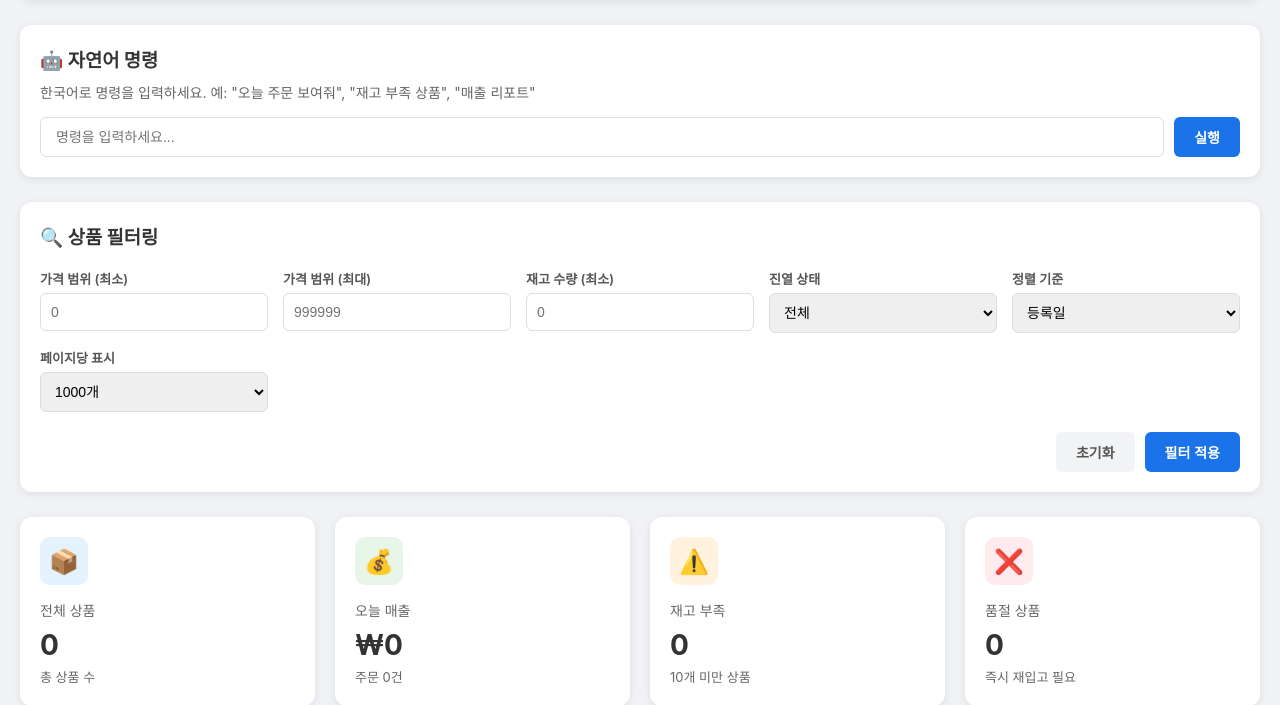
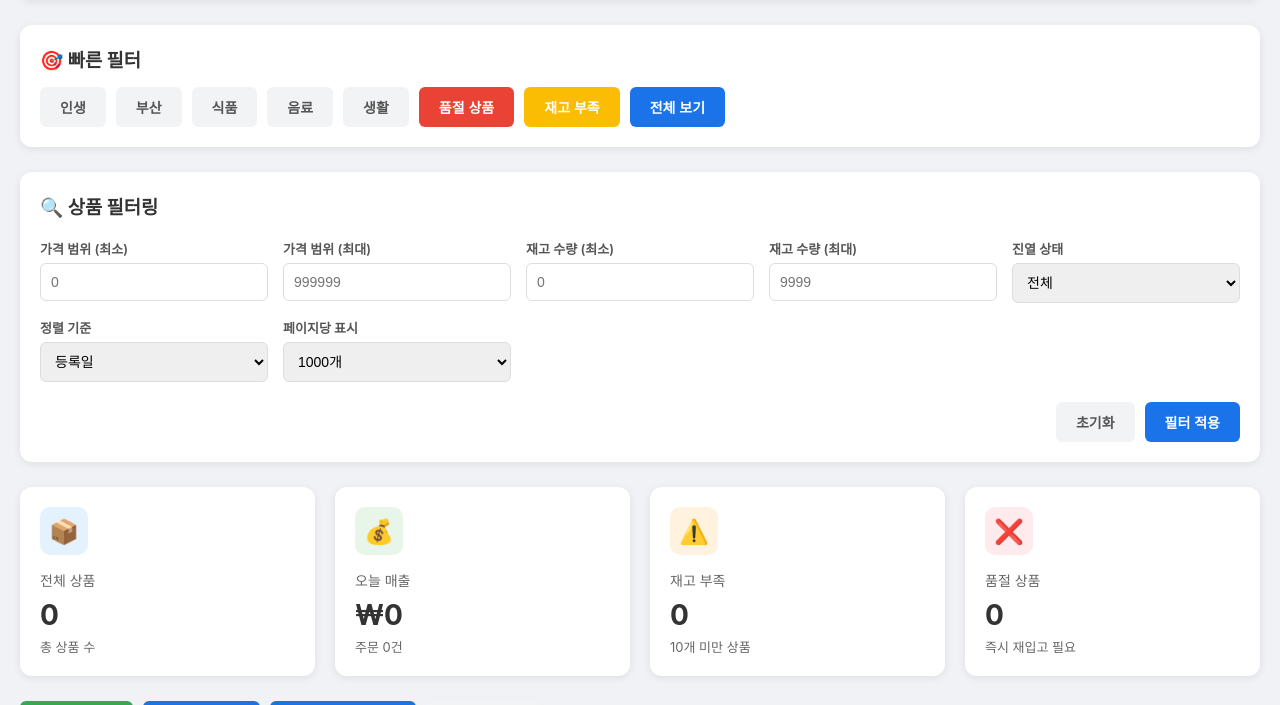
Before and after one commit to manwonyori/cafe24-automation, a Flask app: page /dashboard in a window 1280 px wide. Shown: the part 144-849 px from the top of the page. Run offline with Flask 3, Linux system fonts and the light colour scheme; data that the repository does not hold is empty.

Commit message:
Replace natural language processing with clear filter buttons
- Removed natural language command section (caused 422 errors)
- Added quick filter buttons for categories (인생, 부산, 식품, 음료, 생활)
- Added direct buttons for out of stock and low stock items
- Added stock max filter field
- Simplified UI for better usability

Benefits:
- No more API parsing errors
- Clear and direct functionality
- Faster filtering without typing
- Better user experience

🤖 Generated with [Claude Code](https://claude.ai/code)

Co-Authored-By: Claude <noreply@anthropic.com>

```diff
--- a/templates/dashboard.html
+++ b/templates/dashboard.html
@@ -45,7 +45,7 @@
         }
 
         /* 자연어 명령 섹션 */
-        .command-section {
+        .quick-filters-section {
             background: white;
             padding: 20px;
             border-radius: 12px;
@@ -53,33 +53,24 @@
             margin-bottom: 25px;
         }
 
-        .command-section h3 {
-            margin-bottom: 10px;
+        .quick-filters-section h3 {
+            margin-bottom: 15px;
             color: #333;
         }
 
-        .command-section p {
-            color: #666;
-            font-size: 14px;
-            margin-bottom: 15px;
+        .quick-filter-buttons {
+            display: flex;
+            gap: 10px;
+            flex-wrap: wrap;
         }
 
-        .command-input-group {
-            display: flex;
-            gap: 10px;
+        .btn-warning {
+            background: #fbbc04;
+            color: white;
         }
 
-        .command-input {
-            flex: 1;
-            padding: 10px 15px;
-            border: 1px solid #ddd;
-            border-radius: 6px;
-            font-size: 14px;
-        }
-
-        .command-input:focus {
-            outline: none;
-            border-color: #1a73e8;
+        .btn-warning:hover {
+            background: #ea9d00;
         }
 
         /* 필터 섹션 */
@@ -417,15 +408,19 @@
             <p>모든 상품 관리 기능을 한 곳에서 - 실시간 모니터링, 필터링, 대량 수정, 내보내기</p>
         </div>
 
-        <!-- 자연어 명령 -->
-        <div class="command-section">
-            <h3>🤖 자연어 명령</h3>
-            <p>한국어로 명령을 입력하세요. 예: "오늘 주문 보여줘", "재고 부족 상품", "매출 리포트"</p>
-            <div class="command-input-group">
-                <input type="text" id="commandInput" class="command-input" placeholder="명령을 입력하세요...">
-                <button class="btn btn-primary" onclick="executeCommand()">실행</button>
+        <!-- 빠른 필터 버튼 -->
+        <div class="quick-filters-section">
+            <h3>🎯 빠른 필터</h3>
+            <div class="quick-filter-buttons">
+                <button class="btn btn-secondary" onclick="filterByCategory('[인생]')">인생</button>
+                <button class="btn btn-secondary" onclick="filterByCategory('[부산]')">부산</button>
+                <button class="btn btn-secondary" onclick="filterByCategory('[식품]')">식품</button>
+                <button class="btn btn-secondary" onclick="filterByCategory('[음료]')">음료</button>
+                <button class="btn btn-secondary" onclick="filterByCategory('[생활]')">생활</button>
+                <button class="btn btn-danger" onclick="showOutOfStock()">품절 상품</button>
+                <button class="btn btn-warning" onclick="showLowStock()">재고 부족</button>
+                <button class="btn btn-primary" onclick="resetFilters()">전체 보기</button>
             </div>
-            <div id="commandResult" style="margin-top: 10px; padding: 10px; background: #f8f9fa; border-radius: 5px; display: none;"></div>
         </div>
 
         <!-- 필터 섹션 -->
@@ -443,6 +438,10 @@
                 <div class="filter-group">
                     <label>재고 수량 (최소)</label>
                     <input type="number" id="stockMin" placeholder="0">
+                </div>
+                <div class="filter-group">
+                    <label>재고 수량 (최대)</label>
+                    <input type="number" id="stockMax" placeholder="9999">
                 </div>
                 <div class="filter-group">
                     <label>진열 상태</label>
@@ -647,11 +646,13 @@
                 const priceMin = document.getElementById('priceMin').value;
                 const priceMax = document.getElementById('priceMax').value;
                 const stockMin = document.getElementById('stockMin').value;
+                const stockMax = document.getElementById('stockMax').value;
                 const display = document.getElementById('displayFilter').value;
 
                 if (priceMin) params.append('price_min', priceMin);
                 if (priceMax) params.append('price_max', priceMax);
                 if (stockMin) params.append('stock_min', stockMin);
+                if (stockMax) params.append('stock_max', stockMax);
                 if (display) params.append('display', display);
 
                 const response = await fetch(`/api/products?${params}`);
@@ -806,51 +807,28 @@
             }
         }
 
-        // 자연어 명령 실행
-        async function executeCommand() {
-            const input = document.getElementById('commandInput');
-            const resultDiv = document.getElementById('commandResult');
-            const command = input.value.trim();
+        // 카테고리별 필터
+        async function filterByCategory(category) {
+            currentOffset = 0;
+            const searchInput = document.getElementById('searchInput');
+            searchInput.value = category;
+            await searchProducts();
+        }
 
-            if (!command) return;
+        // 품절 상품 보기
+        async function showOutOfStock() {
+            document.getElementById('stockMin').value = '';
+            document.getElementById('stockMax').value = '0';
+            currentOffset = 0;
+            await loadProducts();
+        }
 
-            resultDiv.style.display = 'block';
-            resultDiv.innerHTML = '처리 중...';
-
-            try {
-                const response = await fetch('/api/command', {
-                    method: 'POST',
-                    headers: {'Content-Type': 'application/json'},
-                    body: JSON.stringify({command: command})
-                });
-
-                const data = await response.json();
-
-                if (data.success) {
-                    resultDiv.style.background = '#d4edda';
-                    resultDiv.style.color = '#155724';
-
-                    if (data.products) {
-                        resultDiv.innerHTML = `<strong>상품 ${data.count}개 조회됨</strong>`;
-                        displayProducts(data.products);
-                    } else if (data.orders) {
-                        resultDiv.innerHTML = `<strong>주문 ${data.count}건, 총 ₩${data.total_amount.toLocaleString()}</strong>`;
-                        loadTodayOrders();
-                    } else if (data.report) {
-                        resultDiv.innerHTML = `<strong>리포트 생성 완료</strong><pre>${JSON.stringify(data.report, null, 2)}</pre>`;
-                    } else {
-                        resultDiv.innerHTML = `<pre>${JSON.stringify(data, null, 2)}</pre>`;
-                    }
-                } else {
-                    resultDiv.style.background = '#f8d7da';
-                    resultDiv.style.color = '#721c24';
-                    resultDiv.innerHTML = `오류: ${data.error}`;
-                }
-            } catch (error) {
-                resultDiv.style.background = '#f8d7da';
-                resultDiv.style.color = '#721c24';
-                resultDiv.innerHTML = `오류: ${error.message}`;
-            }
+        // 재고 부족 상품 보기
+        async function showLowStock() {
+            document.getElementById('stockMin').value = '1';
+            document.getElementById('stockMax').value = '10';
+            currentOffset = 0;
+            await loadProducts();
         }
 
         // 필터 적용
@@ -993,13 +971,9 @@
             loadProducts();
         }
 
-        // Enter 키로 검색/명령 실행
+        // Enter 키로 검색 실행
         document.getElementById('searchInput').addEventListener('keypress', (e) => {
             if (e.key === 'Enter') searchProducts();
-        });
-
-        document.getElementById('commandInput').addEventListener('keypress', (e) => {
-            if (e.key === 'Enter') executeCommand();
         });
     </script>
 </body>
```
